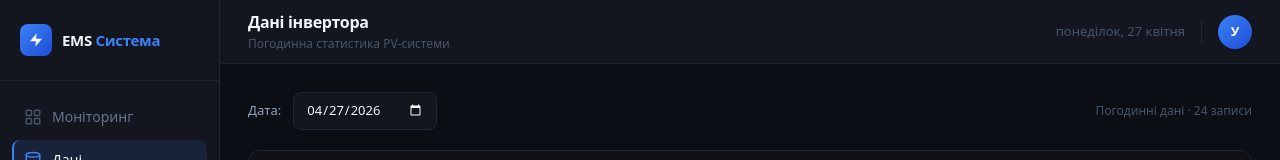
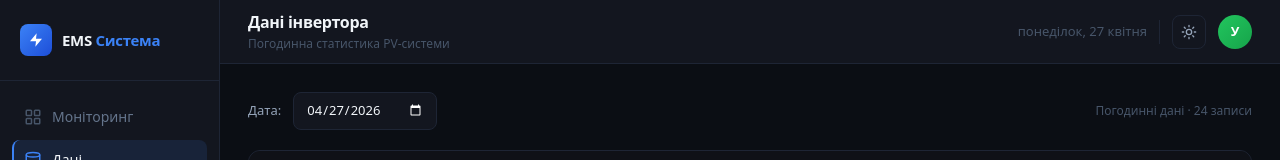
Before and after one commit to JuliaBarna/diploma, a Next.js app: page /data in a window 1280 px wide. Shown: the top 160 px of the page. Built offline with nearby package versions, Linux system fonts and the light colour scheme; no server answers; the database is empty.

Commit message:
feat: add light/dark theme toggle with CSS variable tokens

```diff
--- a/src/app/globals.css
+++ b/src/app/globals.css
@@ -14,6 +14,25 @@
   --muted-foreground: #94a3b8;
   --destructive: #ef4444;
   --radius: 0.75rem;
+
+  /* Theme tokens — dark (default) */
+  --c-bg:     #0b0e14;
+  --c-card:   #13161f;
+  --c-border: #1e2535;
+  --c-text:   #f1f5f9;
+  --c-muted:  #94a3b8;
+  --c-dim:    #475569;
+  --c-thead:  #0f1117;
+}
+
+[data-theme="light"] {
+  --c-bg:     #f1f5f9;
+  --c-card:   #ffffff;
+  --c-border: #e2e8f0;
+  --c-text:   #0f172a;
+  --c-muted:  #64748b;
+  --c-dim:    #94a3b8;
+  --c-thead:  #f8fafc;
 }
 
 * {
--- a/src/components/layout/DashboardShell.tsx
+++ b/src/components/layout/DashboardShell.tsx
@@ -2,6 +2,7 @@
 
 import { createContext, useContext, useState, useEffect } from "react"
 import { Sidebar } from "./Sidebar"
+import { ThemeProvider } from "@/lib/theme-context"
 
 const SidebarCtx = createContext<(v: boolean) => void>(() => {})
 export const useSidebarToggle = () => useContext(SidebarCtx)
@@ -22,49 +23,27 @@ export function DashboardShell({ children }: { children: React.ReactNode }) {
   }, [])
 
   const sidebarWrapperStyle: React.CSSProperties = isMobile
-    ? {
-        position: "fixed",
-        top: 0,
-        left: 0,
-        bottom: 0,
-        zIndex: 50,
-        transform: open ? "translateX(0)" : "translateX(-100%)",
-        transition: "transform 0.28s ease",
-      }
-    : {
-        position: "sticky",
-        top: 0,
-        height: "100vh",
-        flexShrink: 0,
-      }
+    ? { position: "fixed", top: 0, left: 0, bottom: 0, zIndex: 50, transform: open ? "translateX(0)" : "translateX(-100%)", transition: "transform 0.28s ease" }
+    : { position: "sticky", top: 0, height: "100vh", flexShrink: 0 }
 
   return (
+    <ThemeProvider>
       <SidebarCtx.Provider value={setOpen}>
-      <div style={{ display: "flex", minHeight: "100vh", background: "#0b0e14" }}>
-        {/* Backdrop (mobile) */}
+        <div style={{ display: "flex", minHeight: "100vh", background: "var(--c-bg)" }}>
           {isMobile && (
             <div
               onClick={() => setOpen(false)}
-            style={{
-              position: "fixed",
-              inset: 0,
-              zIndex: 40,
-              background: "rgba(0,0,0,0.65)",
-              opacity: open ? 1 : 0,
-              pointerEvents: open ? "auto" : "none",
-              transition: "opacity 0.28s",
-            }}
+              style={{ position: "fixed", inset: 0, zIndex: 40, background: "rgba(0,0,0,0.65)", opacity: open ? 1 : 0, pointerEvents: open ? "auto" : "none", transition: "opacity 0.28s" }}
             />
           )}
-
           <div style={sidebarWrapperStyle}>
             <Sidebar onClose={() => setOpen(false)} />
           </div>
-
           <div style={{ flex: 1, display: "flex", flexDirection: "column", minWidth: 0 }}>
             {children}
           </div>
         </div>
       </SidebarCtx.Provider>
+    </ThemeProvider>
   )
 }
--- a/src/components/layout/Header.tsx
+++ b/src/components/layout/Header.tsx
@@ -1,6 +1,7 @@
 "use client";
 
 import { useSidebarToggle } from "./DashboardShell";
+import { ThemeToggle } from "./ThemeToggle";
 
 interface HeaderProps {
   title: string;
@@ -11,34 +12,14 @@ export function Header({ title, subtitle }: HeaderProps) {
   const setSidebarOpen = useSidebarToggle();
 
   return (
-    <header
-      style={{
-        height: "64px",
-        background: "#13161f",
-        borderBottom: "1px solid #1e2535",
-        display: "flex",
-        alignItems: "center",
-        justifyContent: "space-between",
-        padding: "0 28px",
-        position: "sticky",
-        top: 0,
-        zIndex: 10,
-      }}
-    >
-      {/* Left */}
+    <header style={{
+      height: "64px", background: "var(--c-card)", borderBottom: "1px solid var(--c-border)",
+      display: "flex", alignItems: "center", justifyContent: "space-between",
+      padding: "0 28px", position: "sticky", top: 0, zIndex: 10,
+    }}>
       <div style={{ display: "flex", alignItems: "center", gap: "12px" }}>
-        <button
-          className="mobile-only"
-          onClick={() => setSidebarOpen(true)}
-          style={{
-            background: "none",
-            border: "none",
-            color: "#94a3b8",
-            cursor: "pointer",
-            display: "flex",
-            padding: "4px",
-          }}
-        >
+        <button className="mobile-only" onClick={() => setSidebarOpen(true)}
+          style={{ background: "none", border: "none", color: "var(--c-muted)", cursor: "pointer", display: "flex", padding: "4px" }}>
           <svg width="20" height="20" viewBox="0 0 24 24" fill="none" stroke="currentColor" strokeWidth="2">
             <line x1="3" y1="6" x2="21" y2="6" strokeLinecap="round" />
             <line x1="3" y1="12" x2="21" y2="12" strokeLinecap="round" />
@@ -46,56 +27,23 @@ export function Header({ title, subtitle }: HeaderProps) {
           </svg>
         </button>
         <div>
-          <h1
-            style={{
-              color: "#f1f5f9",
-              fontSize: "16px",
-              fontWeight: 600,
-              margin: 0,
-              letterSpacing: "-0.3px",
-            }}
-          >
-            {title}
-          </h1>
-          {subtitle && (
-            <p style={{ color: "#475569", fontSize: "12px", margin: 0, marginTop: "1px" }}>
-              {subtitle}
-            </p>
-          )}
+          <h1 style={{ color: "var(--c-text)", fontSize: "16px", fontWeight: 600, margin: 0, letterSpacing: "-0.3px" }}>{title}</h1>
+          {subtitle && <p style={{ color: "var(--c-dim)", fontSize: "12px", margin: 0, marginTop: "1px" }}>{subtitle}</p>}
         </div>
       </div>
 
-      {/* Right */}
-      <div style={{ display: "flex", alignItems: "center", gap: "16px" }}>
-        <span className="desktop-only" style={{ color: "#475569", fontSize: "13px" }}>
-          {new Date().toLocaleDateString("uk-UA", {
-            weekday: "long",
-            day: "numeric",
-            month: "long",
-          })}
+      <div style={{ display: "flex", alignItems: "center", gap: "12px" }}>
+        <span className="desktop-only" style={{ color: "var(--c-dim)", fontSize: "13px" }}>
+          {new Date().toLocaleDateString("uk-UA", { weekday: "long", day: "numeric", month: "long" })}
         </span>
-
-        <div className="desktop-only" style={{ width: "1px", height: "24px", background: "#1e2535" }} />
-
-        <div
-          style={{
-            width: "34px",
-            height: "34px",
-            borderRadius: "50%",
-            background: "linear-gradient(135deg, #3b82f6 0%, #1d4ed8 100%)",
-            display: "flex",
-            alignItems: "center",
-            justifyContent: "center",
-            color: "white",
-            fontSize: "13px",
-            fontWeight: 600,
-            cursor: "pointer",
-            flexShrink: 0,
-          }}
-          title="Профіль"
-        >
-          У
-        </div>
+        <div className="desktop-only" style={{ width: "1px", height: "24px", background: "var(--c-border)" }} />
+        <ThemeToggle />
+        <div style={{
+          width: "34px", height: "34px", borderRadius: "50%",
+          background: "linear-gradient(135deg, #22c55e 0%, #16a34a 100%)",
+          display: "flex", alignItems: "center", justifyContent: "center",
+          color: "white", fontSize: "13px", fontWeight: 600, cursor: "pointer", flexShrink: 0,
+        }} title="Профіль">У</div>
       </div>
     </header>
   );
--- /dev/null
+++ b/src/components/layout/ThemeToggle.tsx
@@ -0,0 +1,37 @@
+"use client"
+
+import { useTheme } from "@/lib/theme-context"
+
+export function ThemeToggle() {
+  const { theme, toggle } = useTheme()
+  const isDark = theme === "dark"
+
+  return (
+    <button
+      onClick={toggle}
+      title={isDark ? "Світла тема" : "Темна тема"}
+      style={{
+        width: "34px", height: "34px", borderRadius: "8px",
+        border: "1px solid var(--c-border)",
+        background: "var(--c-card)",
+        color: "var(--c-muted)",
+        cursor: "pointer",
+        display: "flex", alignItems: "center", justifyContent: "center",
+        transition: "all 0.15s", flexShrink: 0,
+      }}
+      onMouseEnter={(e) => { e.currentTarget.style.color = "var(--c-text)" }}
+      onMouseLeave={(e) => { e.currentTarget.style.color = "var(--c-muted)" }}
+    >
+      {isDark ? (
+        <svg width="16" height="16" viewBox="0 0 24 24" fill="none" stroke="currentColor" strokeWidth="2" strokeLinecap="round">
+          <circle cx="12" cy="12" r="4" />
+          <path d="M12 2v2M12 20v2M4.93 4.93l1.41 1.41M17.66 17.66l1.41 1.41M2 12h2M20 12h2M4.93 19.07l1.41-1.41M17.66 6.34l1.41-1.41" />
+        </svg>
+      ) : (
+        <svg width="16" height="16" viewBox="0 0 24 24" fill="none" stroke="currentColor" strokeWidth="2" strokeLinecap="round">
+          <path d="M21 12.79A9 9 0 1 1 11.21 3 7 7 0 0 0 21 12.79z" />
+        </svg>
+      )}
+    </button>
+  )
+}
--- /dev/null
+++ b/src/lib/theme-context.tsx
@@ -0,0 +1,32 @@
+"use client"
+
+import { createContext, useContext, useEffect, useState } from "react"
+
+type Theme = "dark" | "light"
+
+const ThemeCtx = createContext<{ theme: Theme; toggle: () => void }>({
+  theme: "dark",
+  toggle: () => {},
+})
+
+export function ThemeProvider({ children }: { children: React.ReactNode }) {
+  const [theme, setTheme] = useState<Theme>("dark")
+
+  useEffect(() => {
+    const saved = localStorage.getItem("theme") as Theme | null
+    const initial = saved ?? "dark"
+    setTheme(initial)
+    document.documentElement.setAttribute("data-theme", initial)
+  }, [])
+
+  function toggle() {
+    const next: Theme = theme === "dark" ? "light" : "dark"
+    setTheme(next)
+    localStorage.setItem("theme", next)
+    document.documentElement.setAttribute("data-theme", next)
+  }
+
+  return <ThemeCtx.Provider value={{ theme, toggle }}>{children}</ThemeCtx.Provider>
+}
+
+export const useTheme = () => useContext(ThemeCtx)
```
Lines whose indentation alone changed are shown as unchanged.
